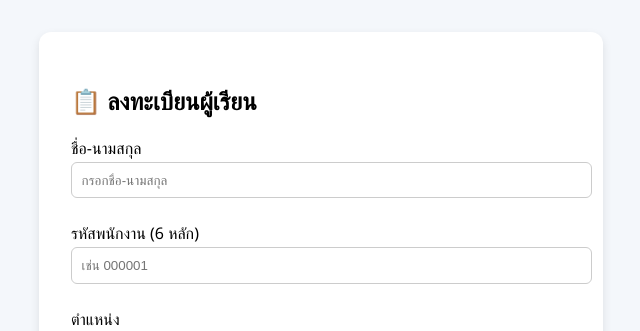
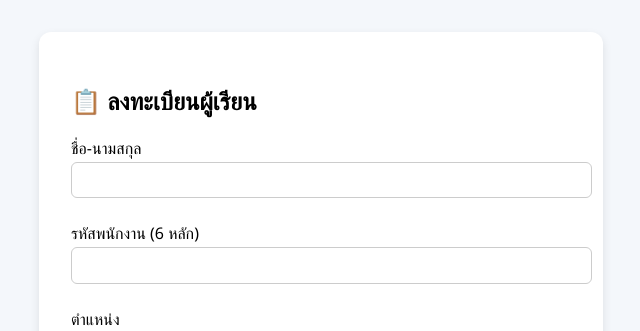
Before and after one commit to harachannoyoko/Hara-E-Learning-Demo, a plain HTML site: page registration.html in a window 1280 px wide. Shown: the top 331 px of the page, without its empty margins (319-959 px from the left). Drawn offline with Linux system fonts and the light colour scheme.

Commit message:
Update registration.html

```diff
--- a/registration.html
+++ b/registration.html
@@ -3,48 +3,39 @@
 <head>
 <meta charset="UTF-8">
 <meta name="viewport" content="width=device-width, initial-scale=1.0">
-  <title>Registration - Hara E-Learning</title>
+<title>📋 Registration</title>
 <style>
-    body { font-family: "Segoe UI", Tahoma, Geneva, Verdana, sans-serif; background:#f4f7fb; }
+body { font-family:"Segoe UI",Tahoma,sans-serif; background:#f4f7fb; margin:0; padding:0; }
 main { max-width:500px; margin:2rem auto; background:white; padding:2rem; border-radius:12px; box-shadow:0 4px 10px rgba(0,0,0,0.1);}
 label { display:block; margin:0.5rem 0 0.2rem; }
 input { width:100%; padding:0.6rem; border-radius:6px; border:1px solid #ccc; margin-bottom:1rem; }
 button { padding:0.8rem; margin:0.3rem 0; width:100%; border:none; border-radius:8px; cursor:pointer; transition:0.2s; font-size:1rem;}
-    button#btnSubmit { background:#4CAF50; color:white; }
-    button#btnReset { background:#f44336; color:white; }
-    button#btnBack { background:#2196F3; color:white; }
+button#btnSubmit { background:#4CAF50;color:white; }
+button#btnReset { background:#f44336;color:white; }
+button#btnBack { background:#2196F3;color:white; }
 #log { margin-top:1rem; padding:1rem; background:#f9f9f9; border:1px dashed #aaa; border-radius:8px; font-family:monospace; font-size:0.9rem; max-height:150px; overflow-y:auto;}
 </style>
 </head>
 <body>
 <main>
   <h2>📋 ลงทะเบียนผู้เรียน</h2>
-
   <label>ชื่อ-นามสกุล</label>
-    <input type="text" id="name" placeholder="กรอกชื่อ-นามสกุล">
-
+  <input type="text" id="name">
   <label>รหัสพนักงาน (6 หลัก)</label>
-    <input type="text" id="employeeId" placeholder="เช่น 000001" maxlength="6">
-
+  <input type="text" id="employeeId">
   <label>ตำแหน่ง</label>
   <input type="text" id="position">
-
   <label>ส่วนงาน</label>
   <input type="text" id="department">
-
   <label>อีเมล์บริษัท</label>
   <input type="email" id="email">
-
   <label>เบอร์โทรศัพท์</label>
   <input type="text" id="phone">
-
   <button id="btnSubmit">✅ สมัคร</button>
   <button id="btnReset">♻ รีเซ็ต</button>
   <button id="btnBack">⬅ กลับสู่หน้า Login</button>
-
   <div id="log">Log จะแสดงที่นี่…</div>
 </main>
-
 <script src="registration.js"></script>
 </body>
 </html>
```
Lines whose indentation alone changed are shown as unchanged.
